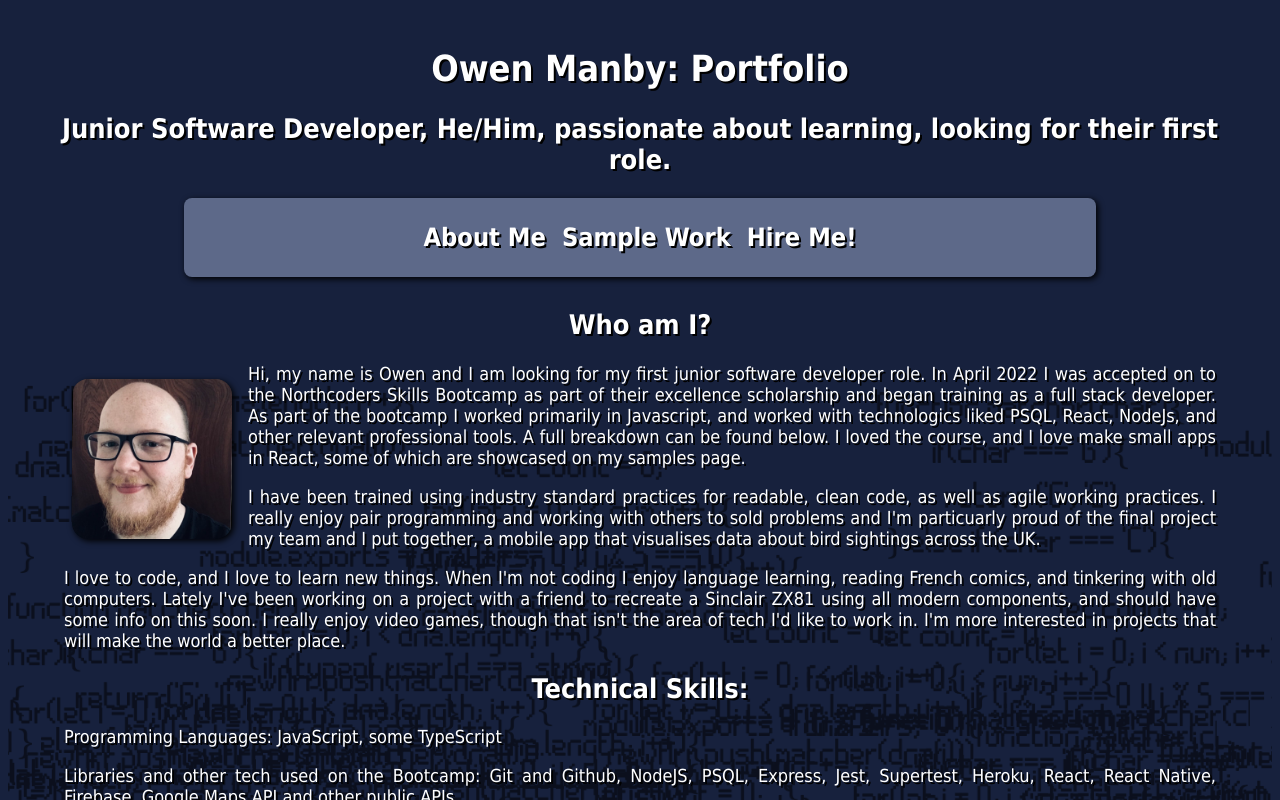
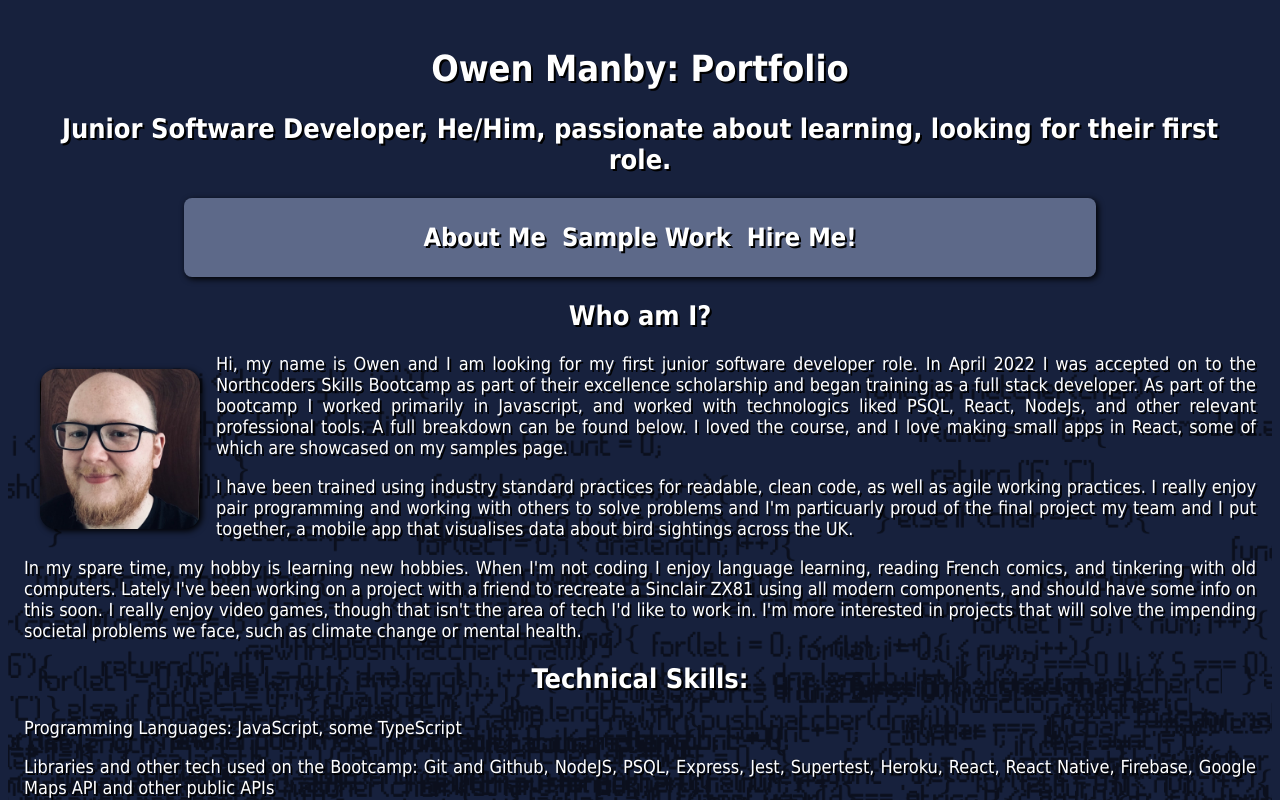
Before and after one commit to OwenPortfolio/OwenPortfolio.github.io, a React (Create React App) app: page / in a window 1280 px wide. Shown: the top 800 px of the page. Built offline with nearby package versions, Linux system fonts and the light colour scheme.

Commit message:
update content

```diff
--- a/package.json
+++ b/package.json
@@ -1,7 +1,7 @@
 {
   "name": "portfolio-site",
   "version": "0.1.0",
-  "homepage": "https://OwenPortfolio.github.io/portfolio-site",
+  "homepage": "https://OwenPortfolio.github.io/",
   "private": true,
   "dependencies": {
     "@testing-library/jest-dom": "^5.16.4",
--- a/public/index.html
+++ b/public/index.html
@@ -24,7 +24,7 @@
       work correctly both with client-side routing and a non-root public URL.
       Learn how to configure a non-root public URL by running `npm run build`.
     -->
-    <title>React App</title>
+    <title>Owen Manby - Portfolio</title>
   </head>
   <body>
     <noscript>You need to enable JavaScript to run this app.</noscript>
--- a/src/components/About.jsx
+++ b/src/components/About.jsx
@@ -9,16 +9,16 @@ const About = ()=> {
             <p>Hi, my name is Owen and I am looking for my first junior software developer role.
                 In April 2022 I was accepted on to the Northcoders Skills Bootcamp as part of their excellence scholarship and began training as a full stack developer.
                 As part of the bootcamp I worked primarily in Javascript, and worked with technologics liked PSQL, React, NodeJs, and other relevant professional tools.
-                A full breakdown can be found below. I loved the course, and I love make small apps in React, some of which are showcased on my samples page.
+                A full breakdown can be found below. I loved the course, and I love making small apps in React, some of which are showcased on my samples page.
             </p>
             <p>
                 I have been trained using industry standard practices for readable, clean code, as well as agile working practices. I really enjoy pair programming and
-                working with others to sold problems and I'm particuarly proud of the final project my team and I put together, a mobile app that visualises data about bird
+                working with others to solve problems and I'm particuarly proud of the final project my team and I put together, a mobile app that visualises data about bird
                 sightings across the UK.
             </p>
             <p>
-                I love to code, and I love to learn new things. When I'm not coding I enjoy language learning, reading French comics, and tinkering with old computers.
-                Lately I've been working on a project with a friend to recreate a Sinclair ZX81 using all modern components, and should have some info on this soon. I really enjoy video games, though that isn't the area of tech I'd like to work in. I'm more interested in projects that will make the world a better place.
+                In my spare time, my hobby is learning new hobbies. When I'm not coding I enjoy language learning, reading French comics, and tinkering with old computers.
+                Lately I've been working on a project with a friend to recreate a Sinclair ZX81 using all modern components, and should have some info on this soon. I really enjoy video games, though that isn't the area of tech I'd like to work in. I'm more interested in projects that will solve the impending societal problems we face, such as climate change or mental health.
             </p>
             <h2>Technical Skills:</h2>
             <p>Programming Languages: JavaScript, some TypeScript</p>
@@ -26,7 +26,7 @@ const About = ()=> {
             <p>Skills and Practices: Agile methods, included pair programming, sprints, stand-ups, and test driven development. A focus on functional programming, with
                 weeks on Object Oriented Programming and alternative approaches.
             </p>
-            <p>Self Taught and Personal Development since Bootcamp Graduation: I am currently learning Python in my development time, and playing with Basic on the Commodore 64 in my spare time.</p>
+            <p>Self Taught and Personal Development since Bootcamp Graduation: I am currently learning Python in my development time.</p>
         </div>
         </>
     )
--- a/src/components/Hire.jsx
+++ b/src/components/Hire.jsx
@@ -4,6 +4,7 @@ const Hire = () => {
         <div className='content' id='Hire'>
             <h2>Hire Me!</h2>
             <p>I am currently looking for a junior or entry level position as a software developer. If you like what you see in this portfolio and would like you hire me   <a href='https://www.linkedin.com/in/owen-m-9b451314/'>you can contact me via my LinkedIn here.</a></p>
+            <p>If you're interested in seeing more of my work, <a href='https://github.com/OwenPortfolio'>you can visit my Github account here</a>, or even <a href='https://www.codewars.com/users/OwenInTraining'>take a look at my codewars profile.</a>.</p>
 
         </div>
         </>
--- a/src/index.css
+++ b/src/index.css
@@ -38,8 +38,6 @@ a {
 p {
   text-align: justify;
   color: white;
-  margin-left: 0.5rem;
-  margin-right: 0.5rem;
   text-shadow: 2px 2px rgb(0, 0, 0);
 }
 
@@ -62,10 +60,6 @@ p {
   margin: 2rem;
 }
 
-.content {
-  margin: 2rem;
-}
-
 code {
   font-family: source-code-pro, Menlo, Monaco, Consolas, 'Courier New',
     monospace;
@@ -77,11 +71,6 @@ code {
     margin-right: 10rem;
   }
 
-  .content {
-    margin: 2rem;
-  }
-
-
 .samplePics{
   max-width: 15rem;
   max-height: 20rem;
```
